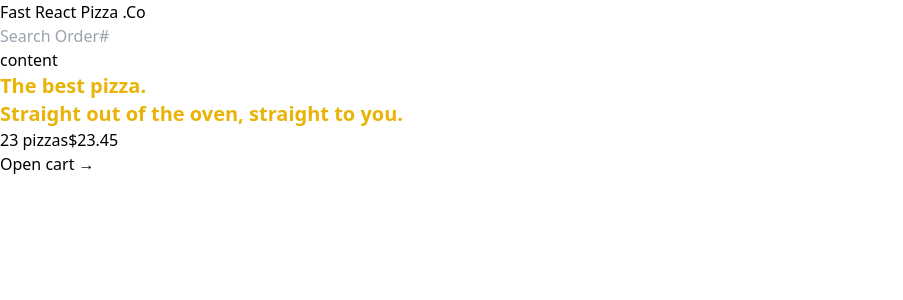
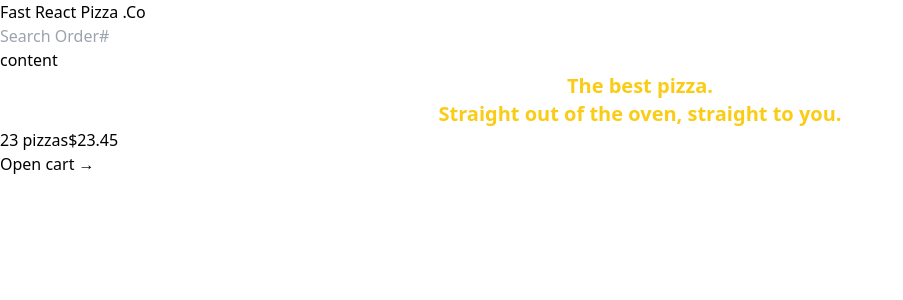
Before and after one commit to kennedymwaniki/Fast-react-pizza, a React (Vite) app: page / in a window 1280 px wide. Shown: the top 300 px of the page, without its empty margins (0-903 px from the left). Built offline with nearby package versions, Linux system fonts and the light colour scheme.

Commit message:
installation

```diff
--- a/package.json
+++ b/package.json
@@ -25,6 +25,8 @@
     "eslint-plugin-react-hooks": "^4.6.0",
     "eslint-plugin-react-refresh": "^0.4.3",
     "postcss": "^8.4.38",
+    "prettier": "^3.2.5",
+    "prettier-plugin-tailwindcss": "^0.5.12",
     "tailwindcss": "^3.4.1",
     "vite": "^4.4.5",
     "vite-plugin-eslint": "^1.8.1"
--- /dev/null
+++ b/prettier.config.js
@@ -0,0 +1,6 @@
+/* eslint-disable no-undef */
+// prettier.config.js
+module.exports = {
+    plugins: ['prettier-plugin-tailwindcss'],
+    singleQuote: true
+  }
--- a/src/features/cart/CartItem.jsx
+++ b/src/features/cart/CartItem.jsx
@@ -1,4 +1,7 @@
+/* eslint-disable no-undef */
+/* eslint-disable react/prop-types */
 function CartItem({ item }) {
+  // eslint-disable-next-line no-unused-vars
   const { pizzaId, name, quantity, totalPrice } = item;
 
   return (
--- a/src/ui/Home.jsx
+++ b/src/ui/Home.jsx
@@ -1,6 +1,6 @@
 function Home() {
   return (
-    <div className="text-xl text-yellow-500 font-semibold">
+    <div className="text-xl text-yellow-400 font-semibold text-center">
       <h1>
         The best pizza.
         <br />
--- a/tailwind.config.js
+++ b/tailwind.config.js
@@ -1,8 +1,9 @@
 /** @type {import('tailwindcss').Config} */
 export default {
-  content: ["./index.html", "./src/**/*.{js,ts,jsx,tsx}"],
+  content: ["./index.html",
+  "./src/**/*.{js,ts,jsx,tsx}",],
   theme: {
     extend: {},
   },
   plugins: [],
-};
+}
```
Also changed, not shown: 1 other file (tests, documents, lock files or other folders).
